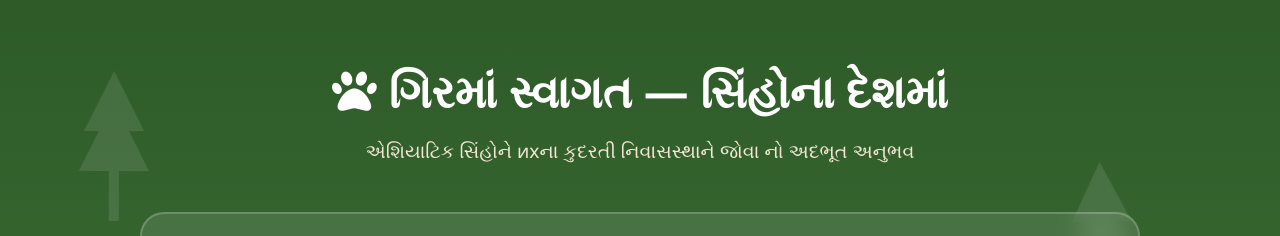
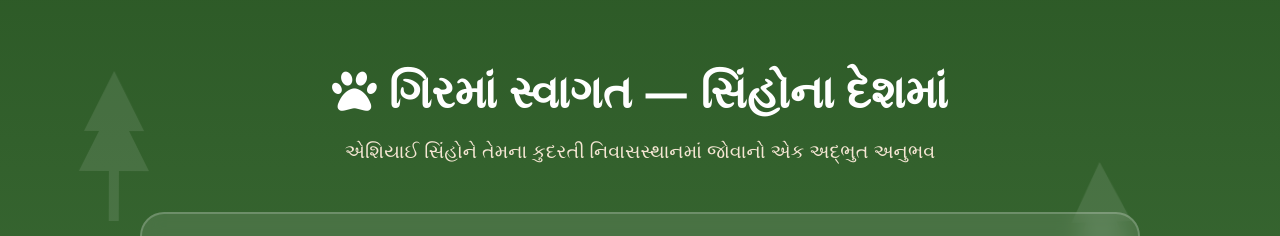
Before and after one commit to rudra3105/sasangir-trip, a plain HTML site: page index.html in a window 1280 px wide. Shown: the part 820-1056 px from the top of the page. Drawn offline with Linux system fonts and the light colour scheme.

Commit message:
Update index.html

```diff
--- a/index.html
+++ b/index.html
@@ -1113,7 +1113,7 @@
 
     <div class="safari-content">
       <h2 class="safari-title"><i class="fas fa-paw"></i> ગિરમાં સ્વાગત — સિંહોના દેશમાં</h2>
-      <p class="safari-subtitle">એશિયાટિક સિંહોને ихના કુદરતી નિવાસસ્થાને જોવા નો અદભૂત અનુભવ</p>
+      <p class="safari-subtitle">એશિયાઈ સિંહોને તેમના કુદરતી નિવાસસ્થાનમાં જોવાનો એક અદ્ભુત અનુભવ</p>
 
       <div class="safari-animation-box">
         <div class="safari-scene">
```
